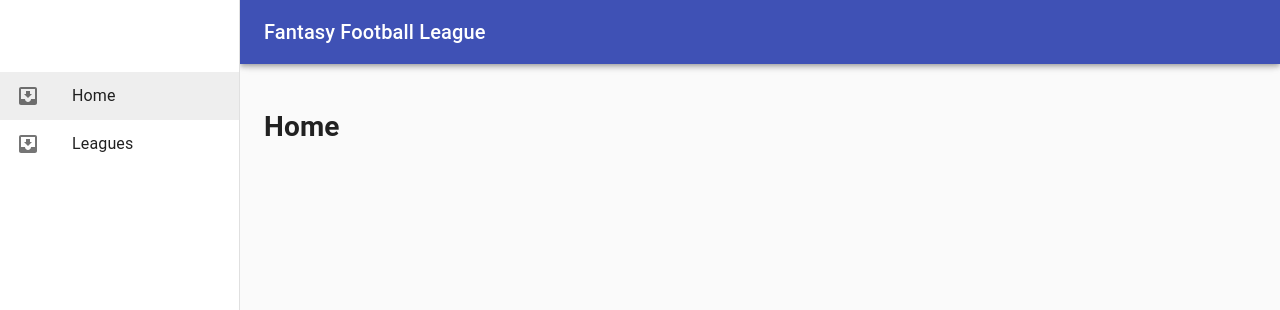
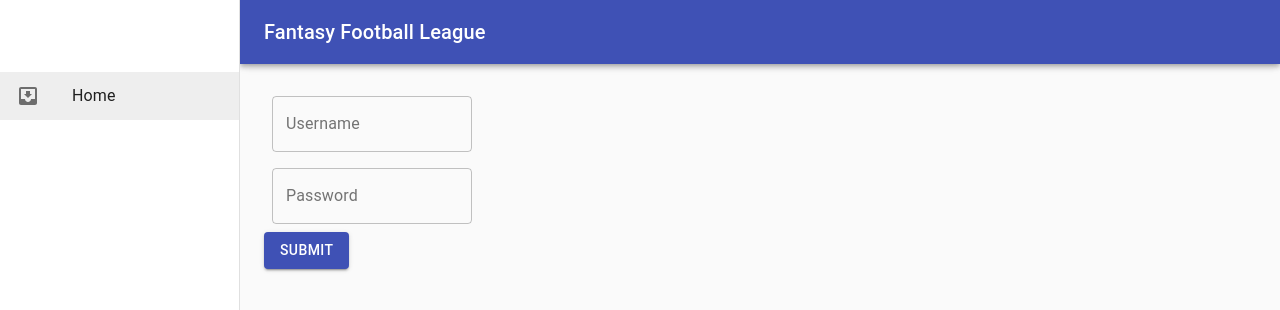
Before and after one commit to stuartjwright/fantasy-football-app, a React (Create React App) app in the folder frontend/: page / in a window 1280 px wide. Shown: the top 310 px of the page. Built offline with nearby package versions, Linux system fonts and the light colour scheme; the HTML template or start-up script is replaced by a standard one.

Commit message:
some authentication work, mostly frontend

```diff
--- a/frontend/src/App.js
+++ b/frontend/src/App.js
@@ -1,8 +1,19 @@
 import React from 'react'
+import { useAuthState, AuthProvider } from './AuthContext'
 import MainNavigation from './MainNavigation'
 
+const AuthContainer = () => {
+  const { user } = useAuthState()
+  console.log(user)
+  return <MainNavigation auth={user ? true : false} />
+}
+
 const App = () => {
-  return <MainNavigation />
+  return (
+    <AuthProvider>
+      <AuthContainer />
+    </AuthProvider>
+  )
 }
 
 export default App
--- /dev/null
+++ b/frontend/src/AuthContext.js
@@ -0,0 +1,64 @@
+import React, { useState, createContext, useEffect, useContext } from 'react'
+import axios from 'axios'
+
+const api = 'http://localhost:5000/api/user/'
+
+const getUser = async () => {
+  const token = localStorage.getItem('token')
+  if (!token) {
+    return null
+  }
+
+  const res = await axios.get(api, {
+    headers: { Authorization: `Bearer ${token}` }
+  })
+  return res.data
+}
+
+const AuthContext = createContext()
+
+export const AuthProvider = ({ children }) => {
+  const [state, setState] = useState({
+    status: 'pending',
+    error: null,
+    user: null
+  })
+  useEffect(() => {
+    getUser().then(
+      user => setState({ status: 'success', error: null, user }),
+      error => setState({ status: 'error', error, user: null })
+    )
+  }, [])
+
+  return (
+    <AuthContext.Provider value={state}>
+      {state.status === 'pending' ? (
+        'Loading...'
+      ) : state.status === 'error' ? (
+        <div>
+          Oh no
+          <div>
+            <pre>{state.error.message}</pre>
+          </div>
+        </div>
+      ) : (
+        children
+      )}
+    </AuthContext.Provider>
+  )
+}
+
+export const useAuthState = () => {
+  const state = useContext(AuthContext)
+  const isPending = state.status === 'pending'
+  const isError = state.status === 'error'
+  const isSuccess = state.status === 'success'
+  const isAuthenticated = state.user && isSuccess
+  return {
+    ...state,
+    isPending,
+    isError,
+    isSuccess,
+    isAuthenticated
+  }
+}
--- /dev/null
+++ b/frontend/src/AuthenticatedApp.js
@@ -0,0 +1,4 @@
+import React from 'react'
+import MainNavigation from './MainNavigation'
+
+export default () => <MainNavigation />
--- /dev/null
+++ b/frontend/src/Login.js
@@ -0,0 +1,65 @@
+import React, { useState } from 'react'
+import TextField from '@material-ui/core/TextField'
+import Button from '@material-ui/core/Button'
+import { makeStyles } from '@material-ui/core/styles'
+
+const useStyles = makeStyles(theme => ({
+  root: {
+    '& .MuiTextField-root': {
+      margin: theme.spacing(1),
+      width: 200
+    }
+  }
+}))
+
+export default () => {
+  const classes = useStyles()
+  const [username, setUsername] = useState('')
+  const [password, setPassword] = useState('')
+
+  const validateUsername = () => username.length >= 4 && username.length <= 16
+  const validatePassword = () => password.length > 0
+
+  const handleUsernameChange = event => {
+    setUsername(event.target.value)
+  }
+
+  const handlePasswordChange = event => {
+    setPassword(event.target.value)
+  }
+
+  const handleSubmit = event => {
+    event.preventDefault()
+    console.log(username, password)
+  }
+
+  return (
+    <form
+      className={classes.root}
+      noValidate
+      autoComplete="off"
+      onSubmit={handleSubmit}
+    >
+      <TextField
+        id="username"
+        label="Username"
+        value={username}
+        onChange={handleUsernameChange}
+        variant="outlined"
+      />
+      <br />
+      <TextField
+        id="password"
+        label="Password"
+        value={password}
+        onChange={handlePasswordChange}
+        variant="outlined"
+        type="password"
+      />
+      <br />
+      <Button variant="contained" color="primary" type="submit">
+        Submit
+      </Button>
+    </form>
+  )
+}
--- a/frontend/src/MainNavigation.js
+++ b/frontend/src/MainNavigation.js
@@ -1,4 +1,4 @@
-import React from 'react'
+import React, { Fragment } from 'react'
 import {
   BrowserRouter as Router,
   Switch,
@@ -16,6 +16,7 @@ import ListItem from '@material-ui/core/ListItem'
 import ListItemIcon from '@material-ui/core/ListItemIcon'
 import ListItemText from '@material-ui/core/ListItemText'
 import InboxIcon from '@material-ui/icons/MoveToInbox'
+import Login from './Login'
 
 const drawerWidth = 240
 
@@ -48,7 +49,7 @@ const useStyles = makeStyles(theme => ({
   }
 }))
 
-export default () => {
+export default ({ auth }) => {
   const classes = useStyles()
 
   return (
@@ -83,6 +84,8 @@ export default () => {
               </ListItemIcon>
               <ListItemText primary="Home" className={classes.listItem} />
             </ListItem>
+            {auth && (
+              <Fragment>
                 <ListItem
                   component={NavLink}
                   to="/leagues"
@@ -91,12 +94,39 @@ export default () => {
                   <ListItemIcon>
                     <InboxIcon />
                   </ListItemIcon>
-              <ListItemText primary="Leagues" className={classes.listItem} />
+                  <ListItemText
+                    primary="Leagues"
+                    className={classes.listItem}
+                  />
                 </ListItem>
+                <ListItem
+                  component={NavLink}
+                  to="/auction"
+                  activeClassName={classes.active}
+                >
+                  <ListItemIcon>
+                    <InboxIcon />
+                  </ListItemIcon>
+                  <ListItemText
+                    primary="Auction"
+                    className={classes.listItem}
+                  />
+                </ListItem>
+              </Fragment>
+            )}
           </List>
         </Drawer>
         <main className={classes.content}>
           <div className={classes.toolbar} />
+          {auth ? <LoggedInRoutes /> : <LoggedOutRoutes />}
+        </main>
+      </div>
+    </Router>
+  )
+}
+
+const LoggedInRoutes = () => {
+  return (
     <Switch>
       <Route path="/" exact>
         <Home />
@@ -104,12 +134,23 @@ export default () => {
       <Route path="/leagues" exact>
         <Leagues />
       </Route>
+      <Route path="/auction" exact>
+        <Auction />
+      </Route>
     </Switch>
-        </main>
-      </div>
-    </Router>
+  )
+}
+
+const LoggedOutRoutes = () => {
+  return (
+    <Switch>
+      <Route path="/" exact>
+        <Login />
+      </Route>
+    </Switch>
   )
 }
 
 const Home = () => <h1>Home</h1>
 const Leagues = () => <h1>Leagues</h1>
+const Auction = () => <h1>Auction</h1>
--- /dev/null
+++ b/frontend/src/UnauthenticatedApp.js
@@ -0,0 +1,4 @@
+import React from 'react'
+import MainNavigation from './MainNavigation'
+
+export default () => <MainNavigation />
```
Also changed, not shown: 2 other files (tests, documents, lock files or other folders). Lines whose indentation alone changed are shown as unchanged.
